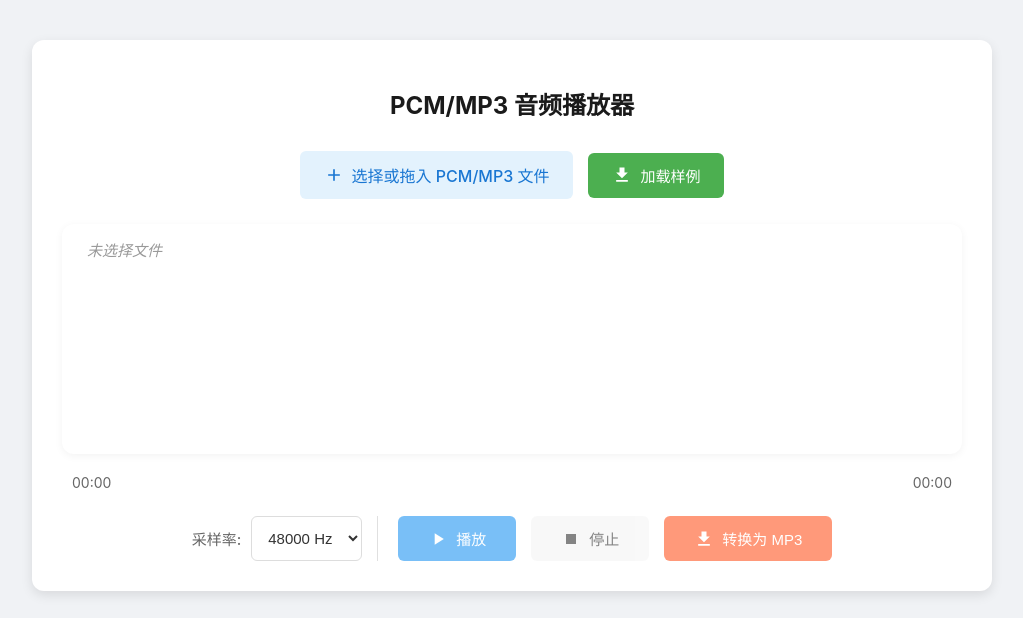
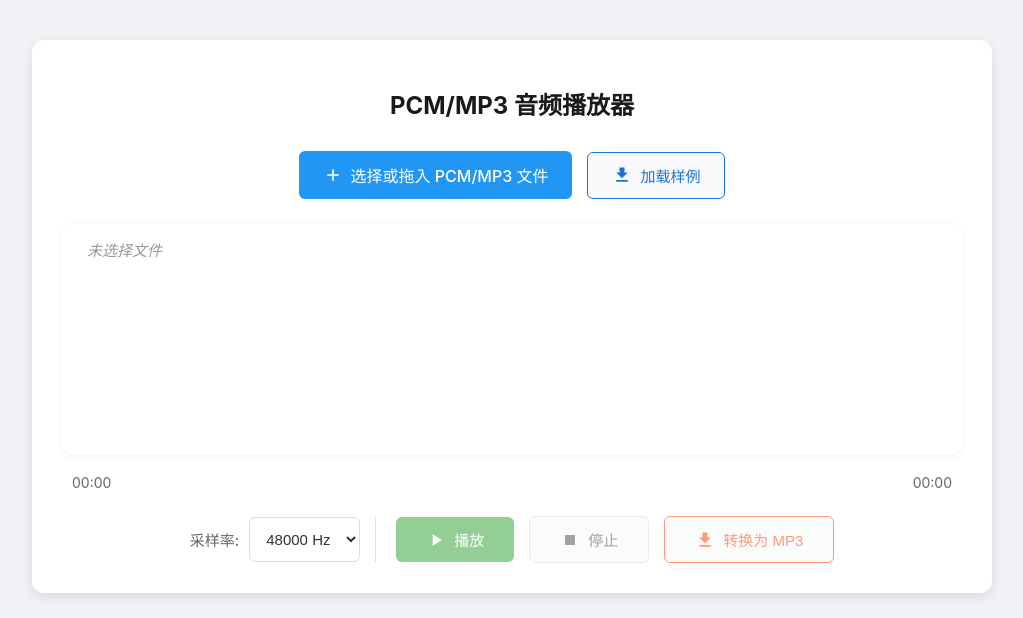
Before and after one commit to cd0304/pcm-player, a plain HTML site: page index.html in a window 1280 px wide. Shown: the top 618 px of the page, without its empty margins (128-1151 px from the left). Drawn offline with Linux system fonts and the light colour scheme.

Commit message:
chore: update style

```diff
--- a/index.html
+++ b/index.html
@@ -78,8 +78,8 @@
             align-items: center;
             gap: 8px;
             padding: 12px 24px;
-            background: #e3f2fd;
-            color: #1976d2;
+            background: #2196F3;
+            color: white;
             border-radius: 6px;
             cursor: pointer;
             font-weight: 500;
@@ -87,7 +87,7 @@
         }
 
         .custom-file-input:hover {
-            background: #bbdefb;
+            background: #1976D2;
         }
 
         .custom-file-input input[type="file"] {
@@ -145,30 +145,34 @@
         }
 
         #playButton {
-            background: #2196F3;
+            background: #4CAF50;
             color: white;
         }
 
         #playButton:hover:not(:disabled) {
-            background: #1976D2;
+            background: #43A047;
         }
 
         #stopButton {
+            background: #f8f9fa;
+            color: #666;
+            border: 1px solid #ddd;
+        }
+
+        #stopButton:hover:not(:disabled) {
             background: #f5f5f5;
+            border-color: #999;
             color: #333;
         }
 
-        #stopButton:hover:not(:disabled) {
-            background: #e0e0e0;
-        }
-
         #convertButton {
-            background: #FF5722;
-            color: white;
+            background: #f8f9fa;
+            color: #FF5722;
+            border: 1px solid #FF5722;
         }
 
         #convertButton:hover:not(:disabled) {
-            background: #F4511E;
+            background: #FBE9E7;
         }
 
         #convertButton.loading {
@@ -183,7 +187,7 @@
             transform: translate(-50%, -50%);
             width: 20px;
             height: 20px;
-            border: 2px solid #fff;
+            border: 2px solid #FF5722;
             border-radius: 50%;
             border-top-color: transparent;
             animation: spin 1s linear infinite;
@@ -242,20 +246,20 @@
 
         .sample-button {
             padding: 12px 24px;
-            background: #4CAF50;
-            color: white;
+            background: #f8f9fa;
+            color: #1976D2;
+            border: 1px solid #1976D2;
             border-radius: 6px;
             cursor: pointer;
             font-weight: 500;
             transition: all 0.2s;
-            border: none;
             display: flex;
             align-items: center;
             gap: 8px;
         }
 
         .sample-button:hover {
-            background: #43A047;
+            background: #e3f2fd;
         }
 
         /* 修改拖拽相关样式 */
```
